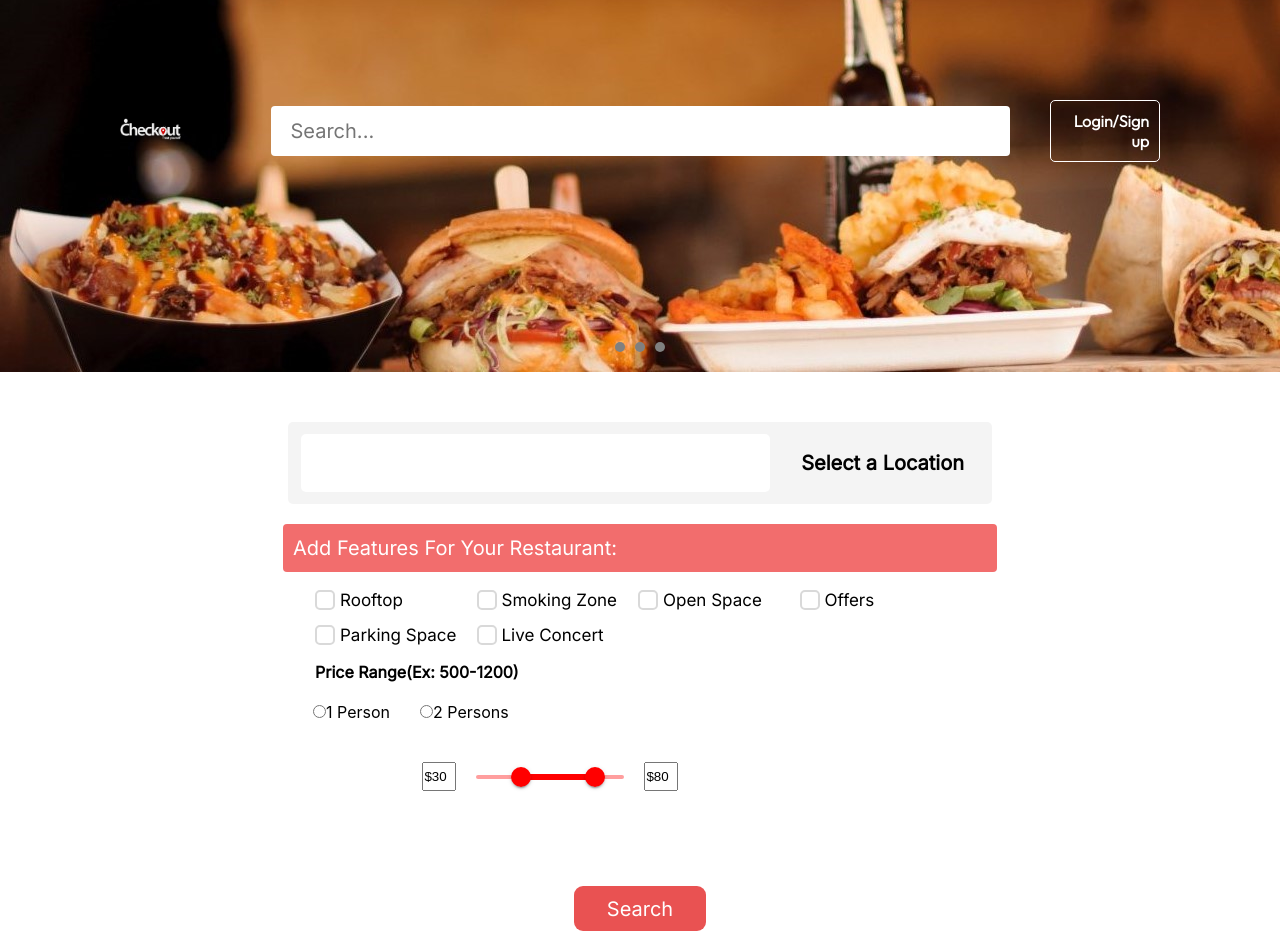
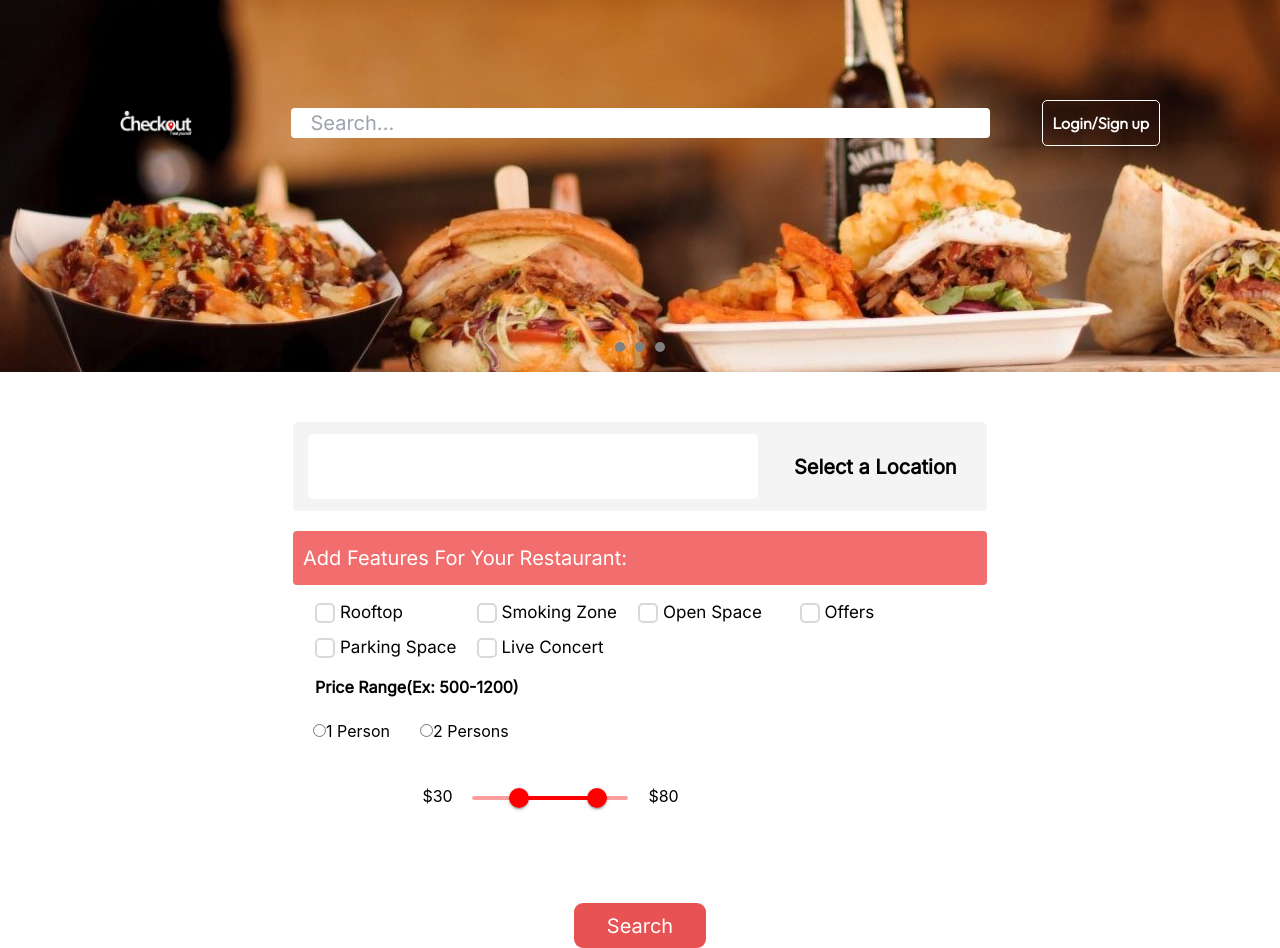
Before and after one commit to noman5945/checkout-client, a React (Create React App) app: page / in a window 1280 px wide. Built offline with nearby package versions, Linux system fonts and the light colour scheme.

Commit message:
tailwind added

```diff
--- a/package.json
+++ b/package.json
@@ -41,5 +41,8 @@
       "last 1 firefox version",
       "last 1 safari version"
     ]
+  },
+  "devDependencies": {
+    "tailwindcss": "^3.3.2"
   }
 }
--- a/public/index.html
+++ b/public/index.html
@@ -42,6 +42,7 @@
       rel="stylesheet"
       href="https://unpkg.com/simplebar@5.3.4/dist/simplebar.min.css"
     />
+
     <title>Check Out</title>
   </head>
   <body>
--- a/src/Pages/Home/HomeLocation/HomeLocation.js
+++ b/src/Pages/Home/HomeLocation/HomeLocation.js
@@ -6,7 +6,8 @@
   const [tags, setTags] = useState([]);
 
   const test = () => {
-    console.log(tags);
+    console.log(tags, typeof tags);
+    setTags((arr) => []);
   };
 
   const handleTag = (event) => {
@@ -18,7 +19,7 @@
       !value.match(/^\s+$/gi) &&
       value !== ""
     ) {
-      setTags(event.target.value.trim());
+      setTags(() => [value]);
     }
   };
   return (
--- /dev/null
+++ b/src/Pages/Shared/Tags/Tags.js
@@ -0,0 +1,7 @@
+import React from "react";
+
+const Tags = ({ word }) => {
+  return <div></div>;
+};
+
+export default Tags;
--- /dev/null
+++ b/tailwind.config.js
@@ -0,0 +1,8 @@
+/** @type {import('tailwindcss').Config} */
+module.exports = {
+  content: ["./src/**/*.{html,js}"],
+  theme: {
+    extend: {},
+  },
+  plugins: [],
+};
```
Also changed, not shown: src/index.css (+6 -3 lines), 1 other file (tests, documents, lock files or other folders).
